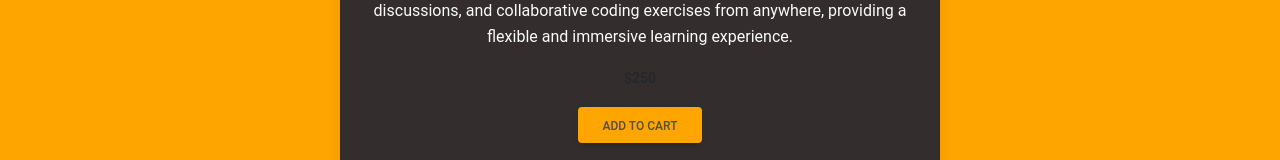
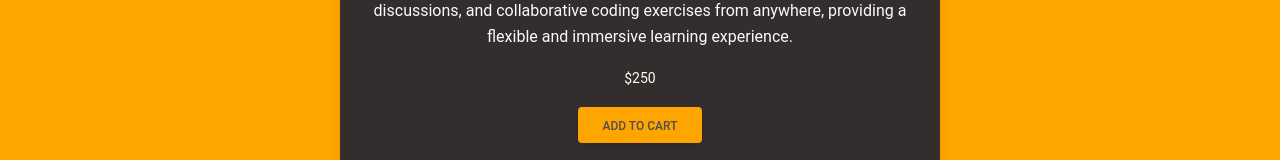
Before and after one commit to BogdanMoisoiu/Team-5-Landing-Course, an Angular app in the folder portfolio/: page /course/0 in a window 1280 px wide. Shown: the part 716-876 px from the top of the page. Built offline with nearby package versions, Linux system fonts and the light colour scheme.

Commit message:
color
Signed-off-by: UsernameIsAlwaysNotAvailable <narek.shahverdyan99@gmail.com>

```diff
--- a/portfolio/src/app/details/details.component.html
+++ b/portfolio/src/app/details/details.component.html
@@ -13,7 +13,7 @@
             <p class="card-text text-light">{{ product.teacherlong }}</p>
             <p class="card-text text-light fw-bold">Your location: {{ product.locationshort}}</p>
             <p class="card-text text-light">{{ product.locationlong }}</p>
-            <p class="card-text text-light"><small class="text-body-secondary fw-bold">${{ product.price }}</small></p>
+            <p class="card-text text-light"><small class="price">${{ product.price }}</small></p>
             <button (click)="addToCart()" class="btn btn mb-3">Add to cart</button>
         </div>
     </div>
--- a/portfolio/src/app/details/details.component.scss
+++ b/portfolio/src/app/details/details.component.scss
@@ -1,7 +1,11 @@
-.btn{
+.btn {
     background-color: orange;
 }
 
-.back{
+.back {
     background-color: orange;
 }
+
+.price {
+    color: #fffcf2;
+}
```
